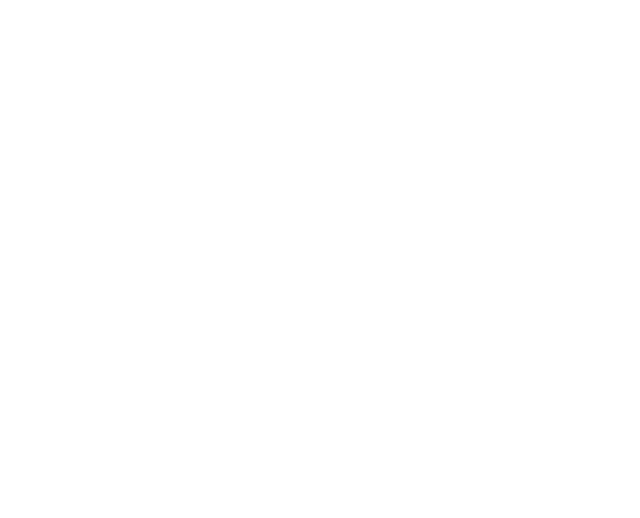
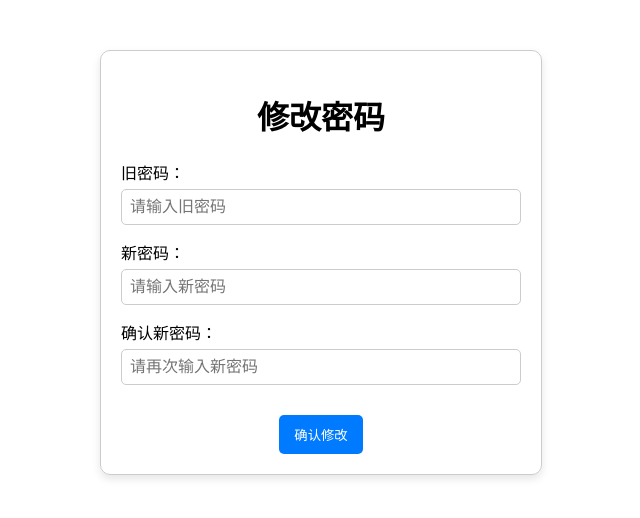
Before and after one commit to breeze-wink/Mathfront, a Vue app: page /ResetPassword in a window 1280 px wide. Before the commit this address had no page. Shown: the top 518 px of the page, without its empty margins (319-959 px from the left). Built offline with nearby package versions, Linux system fonts and the light colour scheme.

Commit message:
修改密码（缺少用户名传输以及路由相关），只有样子

```diff
--- /dev/null
+++ b/src/components/ResetPasswordPage.vue
@@ -0,0 +1,113 @@
+<template>
+    <div class="reset-password-page">
+        <h1>修改密码</h1>
+        <form @submit.prevent="handleResetPassword">
+            <div class="input-group">
+                <label for="oldPassword">旧密码：</label>
+                <input id="oldPassword" v-model="oldPassword" placeholder="请输入旧密码" type="password" />
+            </div>
+
+            <div class="input-group">
+                <label for="newPassword">新密码：</label>
+                <input id="newPassword" v-model="newPassword" placeholder="请输入新密码" type="password" />
+            </div>
+
+            <div class="input-group">
+                <label for="confirmNewPassword">确认新密码：</label>
+                <input id="confirmNewPassword" v-model="confirmNewPassword" placeholder="请再次输入新密码" type="password" />
+            </div>
+
+            <div class="buttons">
+                <button type="submit">确认修改</button>
+            </div>
+        </form>
+    </div>
+</template>
+
+<script setup>
+import { ref } from 'vue';
+import axios from 'axios';
+
+// 使用 ref 创建响应式变量
+const oldPassword = ref('');
+const newPassword = ref('');
+const confirmNewPassword = ref('');
+
+// 确认修改密码方法
+async function handleResetPassword() {
+    if (newPassword.value !== confirmNewPassword.value) {
+        alert('两次输入的新密码不一致，请重新输入！');
+        return;
+    }
+
+    try {
+        const response = await axios.post('/api/user/resetPassword', {
+
+            //缺少用户名的传递userName
+            oldPassword: oldPassword.value,
+            newPassword: newPassword.value,
+            confirmNewPassword: confirmNewPassword.value
+        });
+        if (response.data.success) {
+            alert('密码修改成功！');
+        } else {
+            alert(`密码修改失败：${response.data.message}`);
+        }
+    } catch (e) {
+        console.error('修改密码请求失败', e);
+        alert('修改密码时发生错误');
+    }
+}
+</script>
+
+<style scoped>
+.reset-password-page {
+    max-width: 400px;
+    margin: 50px auto;
+    padding: 20px;
+    border: 1px solid #ccc;
+    border-radius: 10px;
+    box-shadow: 0 4px 8px rgba(0, 0, 0, 0.1);
+}
+
+h1 {
+    text-align: center;
+}
+
+form {
+    display: flex;
+    flex-direction: column;
+}
+
+.input-group {
+    display: flex;
+    flex-direction: column;
+    margin-bottom: 15px;
+}
+
+label {
+    margin-bottom: 5px;
+}
+
+input {
+    padding: 8px;
+    font-size: 16px;
+    border: 1px solid #ccc;
+    border-radius: 5px;
+}
+
+.buttons {
+    display: flex;
+    justify-content: center;
+    margin-top: 15px;
+}
+
+button {
+    padding: 10px 15px;
+    background-color: #007bff;
+    color: white;
+    border: none;
+    border-radius: 5px;
+    cursor: pointer;
+}
+</style>
--- a/src/router/index.js
+++ b/src/router/index.js
@@ -2,6 +2,7 @@ import { createRouter, createWebHistory } from 'vue-router';
 import LoginPage from '../components/LoginPage.vue';
 import RegisterPage from "@/components/RegisterPage.vue";
 import ConfirmRegisterPage from "@/components/ConfirmRegisterPage.vue";
+import ResetPasswordPage from "@/components/ResetPasswordPage.vue";
 
 const routes = [
     {
@@ -17,7 +18,12 @@ const routes = [
     {
         path: '/ConfirmRegister/:email', //  定义动态路由，捕获邮箱作为参数
         name: 'ConfirmRegister',
-        component: () => import('../components/ConfirmRegisterPage.vue')
+        component: ConfirmRegisterPage
+    },
+    {
+        path: '/ResetPassword',
+        name: 'ResetPassword',
+        component: ResetPasswordPage
     }
 
 ];
```
